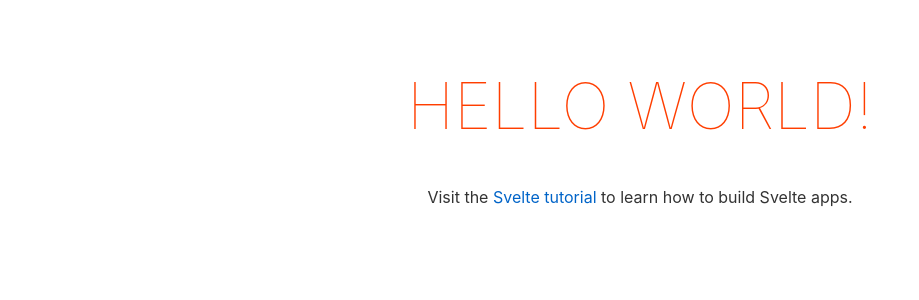
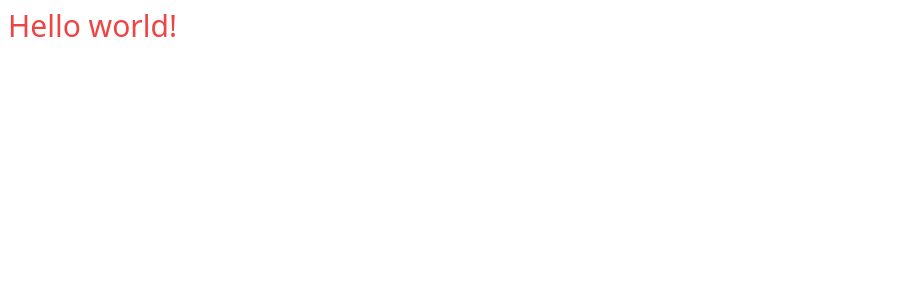
Before and after one commit to Makohan/svelte-christmas-tree, a Svelte app: page / in a window 1280 px wide. Shown: the top 300 px of the page, without its empty margins (0-919 px from the left). Built offline with nearby package versions, Linux system fonts and the light colour scheme.

Commit message:
install tailwind

```diff
--- /dev/null
+++ b/postcss.config.js
@@ -0,0 +1,7 @@
+module.exports = () => ({
+  plugins: [
+    require('postcss-import')(),
+    require("tailwindcss"),
+    require("autoprefixer")
+  ],
+})
--- a/rollup.config.js
+++ b/rollup.config.js
@@ -40,7 +40,9 @@ export default {
 	},
 	plugins: [
 		svelte({
-			preprocess: sveltePreprocess(),
+			preprocess: sveltePreprocess({
+        postcss: true,
+      }),
 			compilerOptions: {
 				// enable run-time checks when not in production
 				dev: !production
--- a/src/App.svelte
+++ b/src/App.svelte
@@ -3,28 +3,11 @@
 </script>
 
 <main>
-	<h1>Hello {name}!</h1>
-	<p>Visit the <a href="https://svelte.dev/tutorial">Svelte tutorial</a> to learn how to build Svelte apps.</p>
+	<h1 class="text-3xl text-red-500">Hello {name}!</h1>
 </main>
 
-<style>
-	main {
-		text-align: center;
-		padding: 1em;
-		max-width: 240px;
-		margin: 0 auto;
-	}
-
-	h1 {
-		color: #ff3e00;
-		text-transform: uppercase;
-		font-size: 4em;
-		font-weight: 100;
-	}
-
-	@media (min-width: 640px) {
-		main {
-			max-width: none;
-		}
-	}
+<style global lang="postcss">
+  @tailwind base;
+  @tailwind components;
+  @tailwind utilities;
 </style>
--- /dev/null
+++ b/tailwind.config.js
@@ -0,0 +1,8 @@
+module.exports = {
+  purge: ["./src/**/*.svelte"],
+  theme: {
+    extend: {},
+  },
+  variants: {},
+  plugins: [],
+};
```
Also changed, not shown: package.json (+7 -3 lines), 1 other file (tests, documents, lock files or other folders).
